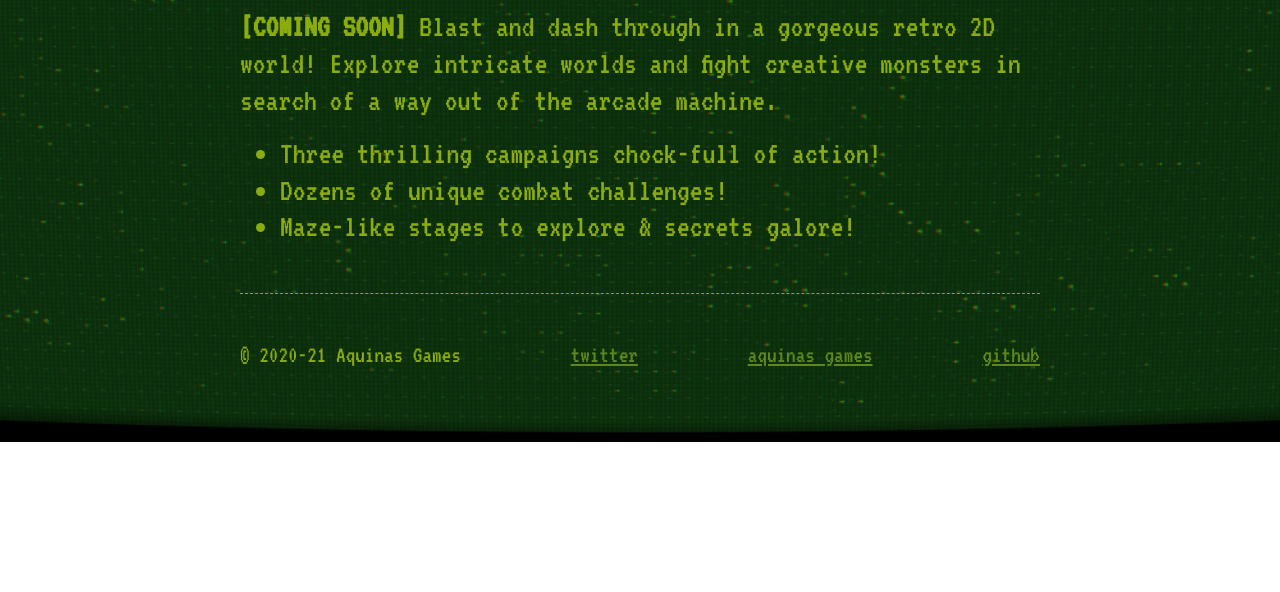
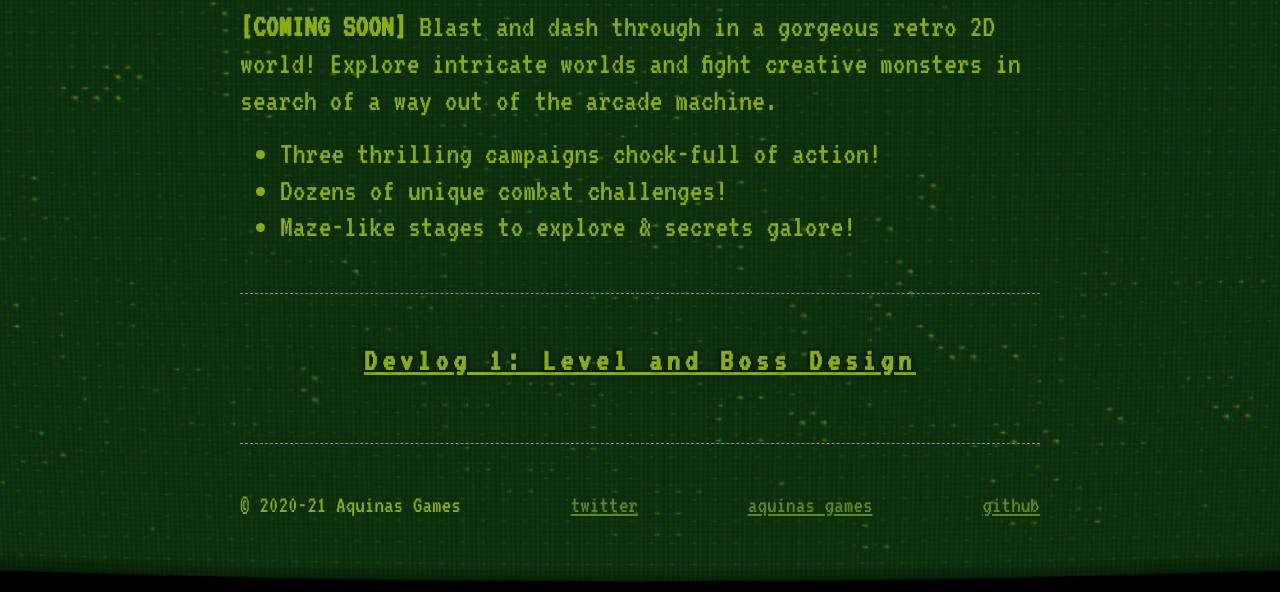
Before and after one commit to AquinasGames/website, a Jekyll site: the page built from TwinstickArcade/index.html, in a window 1280 px wide, cut to the strip 861-1453 px from the top of the page. Built offline with Jekyll 4.4.1, drawn with Linux system fonts in a browser that asks for light colours; before the commit the page ends 1303 px from its top, so only the background shows below that.

Commit message:
Add blog support, styles to Twinstick Arcade

```diff
--- /dev/null
+++ b/TwinstickArcade/_posts/2021-03-08-devlog-1.md
@@ -0,0 +1,6 @@
+---
+title: "Devlog 1: Level and Boss Design"
+author: Michael Bassili
+layout: twinstick-arcade-post
+permalink: TwinstickArcade/Devlog-1
+---
--- a/TwinstickArcade.html
+++ b/TwinstickArcade/index.html
@@ -1,3 +1,6 @@
+---
+---
+
 <!DOCTYPE html>
 <html lang="en">
     <head>
@@ -19,9 +22,6 @@
         <meta property="og:image" content="assets/TwinstickArcade/gif-1.GIF"/>
         <link rel="shortcut icon" type="image/png" href="assets/TwinstickArcade/favicon.ico"/>
 
-        <!-- All JS Scripts -->
-        <script src="/js/scripts.js"></script>
-
         <!-- All CSS Stylesheets -->
         <link rel="stylesheet" href="/css/normalize.css">
         <link rel="stylesheet" href="/css/TwinstickArcade.css">
@@ -42,10 +42,10 @@
             </form>
             </div>
             <div id="gif-showcase">
-                <img src="assets/TwinstickArcade/gif-1.GIF" alt="">
-                <img src="assets/TwinstickArcade/gif-2.GIF" alt="">
-                <img src="assets/TwinstickArcade/gif-3.GIF" alt="">
-                <img src="assets/TwinstickArcade/gif-4.GIF" alt="">
+                <img src="/assets/TwinstickArcade/gif-1.GIF">
+                <img src="/assets/TwinstickArcade/gif-2.GIF">
+                <img src="/assets/TwinstickArcade/gif-3.GIF">
+                <img src="/assets/TwinstickArcade/gif-4.GIF">
             </div>
             <div id="description">
                 <b>[COMING SOON]</b>
@@ -57,6 +57,15 @@
                     <li>Maze-like stages to explore & secrets galore!</li>
                 </ul>
             </div>
+            <div id="blog">
+                {% for post in site.posts reversed %}
+                    {% if post.path contains 'TwinstickArcade' %}
+                        <article>
+                        <h2><a href="{{ post.url }}">{{ post.title }}</a></h2>
+                        </article>
+                    {% endif %}
+                {% endfor %}
+            </div>
             <div id="footer">
                 <p>&copy; 2020-21 Aquinas Games</p>
                 <a target="_blank" href="https://twitter.com/AquinasGames">twitter</a>
--- a/_includes/head.html
+++ b/_includes/head.html
@@ -17,9 +17,6 @@
     <meta property="og:image" content="{{ site.url }}/assets/logo.png"/>
     <link rel="shortcut icon" type="image/png" href="{{ site.url }}/assets/favicon.png"/>
 
-    <!-- All JS Scripts -->
-    <script src="{{ site.url }}/js/scripts.js"></script>
-
     <!-- All CSS Stylesheets -->
     <link rel="stylesheet" href="{{ site.url }}/css/blog.css">
     <link rel="stylesheet" href="{{ site.url }}/css/games.css">
--- a/css/TwinstickArcade.css
+++ b/css/TwinstickArcade.css
@@ -123,6 +123,20 @@ ul {
     background-color: #487627 !important;
 }
 
+#blog {
+    padding-top: 3em;
+    margin-bottom: 4em;
+    border-top: dashed #8bac0f 1px;
+}
+
+#blog a {
+    color: #8bac0f;
+}
+
+#blog a:hover, #blog a:active {
+    color: #5e881f;
+}
+
 /* Mobile Devices */
 
 @media screen and (max-width: 800px) {
--- a/js/scripts.js
+++ /dev/null
@@ -1,21 +0,0 @@
-// Scripts For Entire Site
-
-var screenHeight = $(window).height();
-
-function isScrolledIntoView(el) {
-    var rect = el.getBoundingClientRect();
-    var elemTop = rect.top;
-    var elemBottom = rect.bottom;
-    var isVisible = (elemTop >= 0) && (elemBottom <= window.innerHeight);
-    return isVisible;
-}
-
-$(window).scroll(function () {
-    console.log($(window).scrollTop())
-    if (isScrolledIntoView($('#navigation-bar-links'))) {
-        $('#navigation-bar-links').addClass('fixed-navbar');
-    }
-    if (! (isScrolledIntoView($('#navigation-bar-links')))) {
-        $('#navigation-bar-links').removeClass('fixed-navbar');
-    }
-});
```
Also changed, not shown: _layouts/twinstick-arcade-post.html (added).
